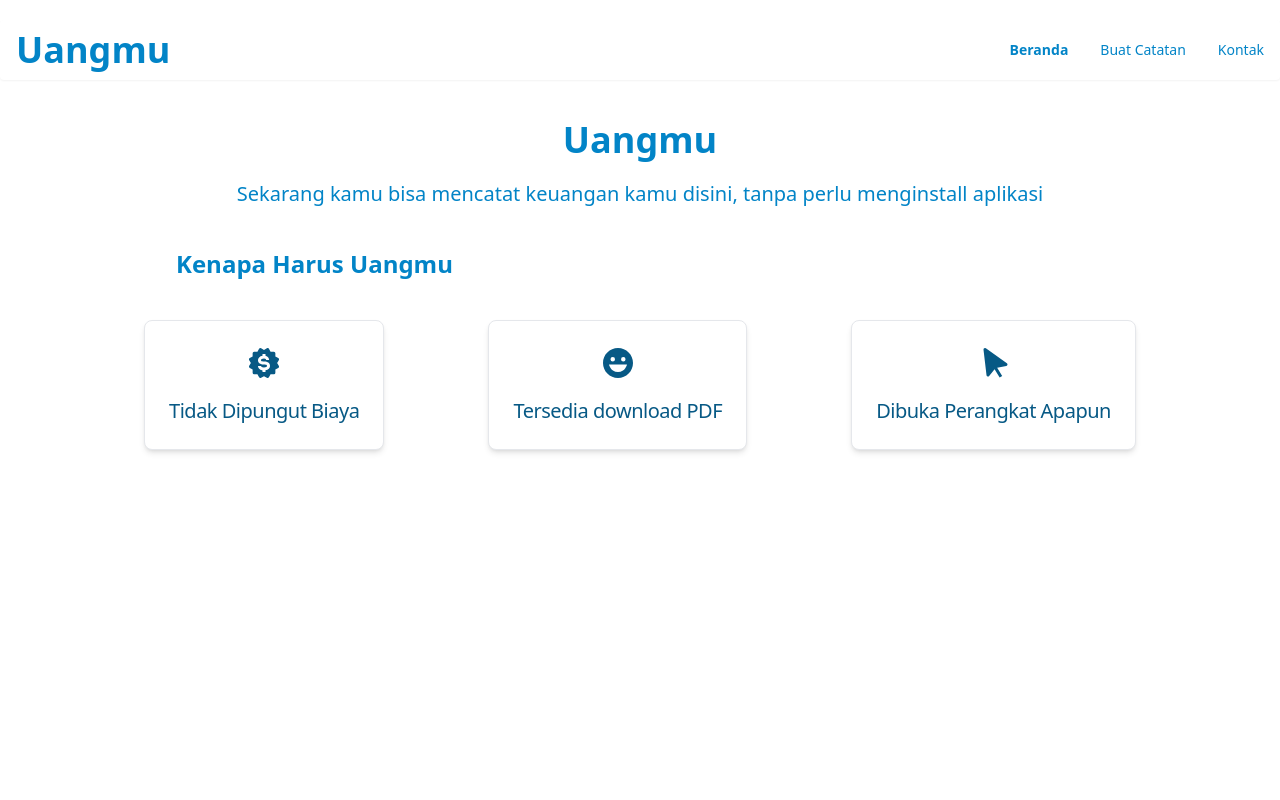
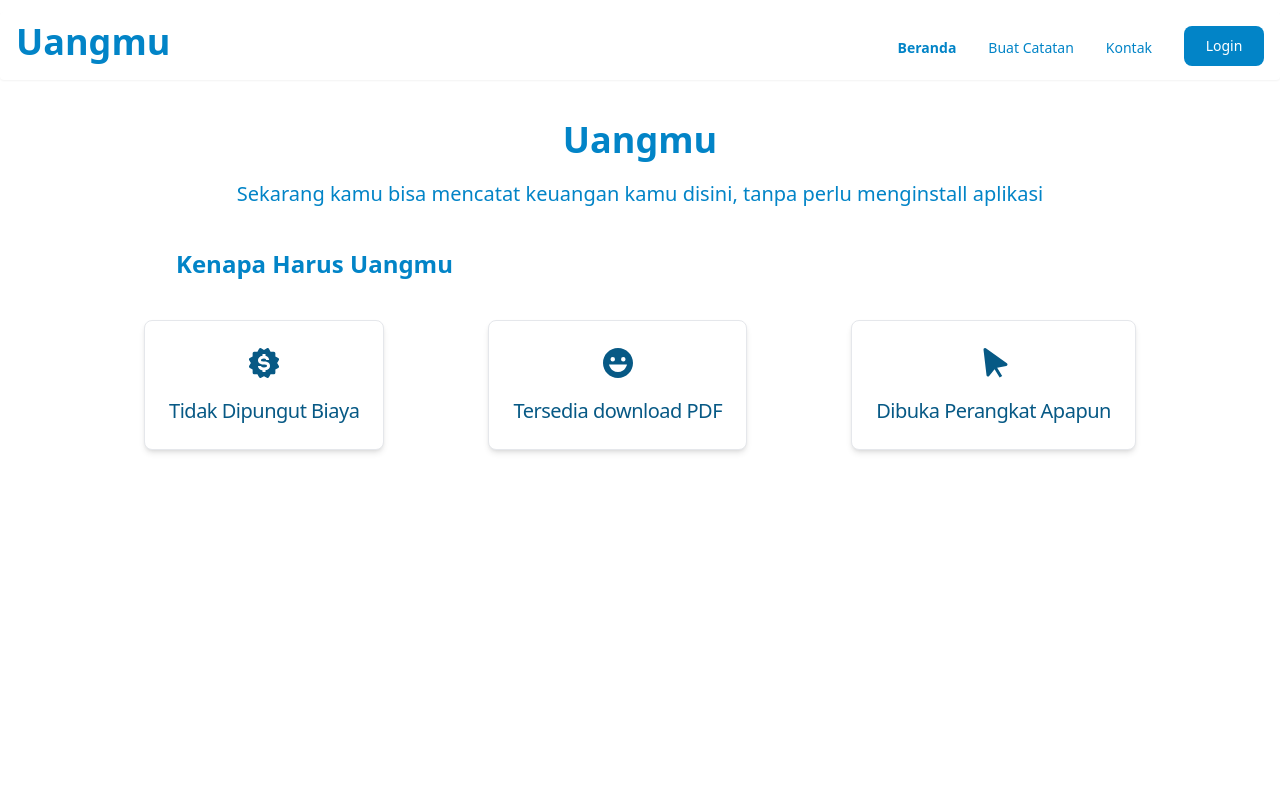
Before and after one commit to Anugerah20/Uangmu, a React (Vite) app: page / in a window 1280 px wide. Shown: the top 800 px of the page. Built offline with nearby package versions, Linux system fonts and the light colour scheme.

Commit message:
refactor: get token user if success login

```diff
--- a/src/components/Navigation.jsx
+++ b/src/components/Navigation.jsx
@@ -1,8 +1,15 @@
-import { NavLink, useLocation } from "react-router-dom";
+import { Link, NavLink, useLocation } from "react-router-dom";
 import { Navbar } from 'flowbite-react';
 import { useState, useEffect } from "react";
+import DropdownNavigation from "./DropdownNavigation";
 
 export default function Navigation() {
+
+  // Check Token User
+  const userToken = localStorage.getItem("tokenUser");
+  console.log("USER TOKEN: ", userToken);
+  const userLogin = userToken ? true : false;
+
   const location = useLocation();
   const [activeLink, setActiveLink] = useState("/");
 
@@ -16,38 +23,58 @@ export default function Navigation() {
       <Navbar
         fluid
         rounded
-        className="my-2 sm:my-5 shadow-sm"
+        className="my-3 lg:my-3 md:my-3 shadow-sm"
       >
         <Navbar.Brand
           href="/"
         >
-          <span className="self-center whitespace-nowrap text-4xl sm:text-4xl font-semibold text-sky-600 dark:text-white">
+          <span className="mb-2 self-center whitespace-nowrap text-4xl sm:text-4xl font-semibold text-sky-600 dark:text-white">
             Uangmu
           </span>
         </Navbar.Brand>
+        {userLogin && (
+          <div className="sm:visible lg:invisible md:invisible ms-32 md:ms-0 lg:ms-0">
+            <DropdownNavigation />
+          </div>
+        )}
         <Navbar.Toggle />
         <Navbar.Collapse>
           <Navbar.Link
             as={NavLink}
             to="/"
-            className={`text-sky-600 font-normal ${activeLink === "/" ? "active" : ""}`}
+            className={`lg:mt-3 md:mt-3 mt-0 text-sky-600 font-normal ${activeLink === "/" ? "active" : ""}`}
           >
             <p>Beranda</p>
           </Navbar.Link>
           <Navbar.Link
             as={NavLink}
             to="/takenotes"
-            className={`text-sky-600 font-normal ${activeLink === "/takenotes" ? "active" : ""}`}
+            className={`lg:mt-3 md:mt-3 mt-0 text-sky-600 font-normal ${activeLink === "/takenotes" ? "active" : ""}`}
           >
             <p>Buat Catatan</p>
           </Navbar.Link>
           <Navbar.Link
             as={NavLink}
             to="/contact"
-            className={`text-sky-600 font-normal ${activeLink === "/contact" ? "active" : ""}`}
+            className={`lg:mt-3 md:mt-3 mt-0 text-sky-600 font-normal ${activeLink === "/contact" ? "active" : ""}`}
           >
             <p>Kontak</p>
           </Navbar.Link>
+
+          {userLogin ? (
+            <div className="invisible md:visible lg:visible">
+              <DropdownNavigation />
+            </div>
+          ) : (
+            <div>
+              <Link to="login">
+                <button className="btn-navigation">
+                  Login
+                </button>
+              </Link>
+            </div>
+          )}
+
         </Navbar.Collapse>
       </Navbar>
     </>
```
